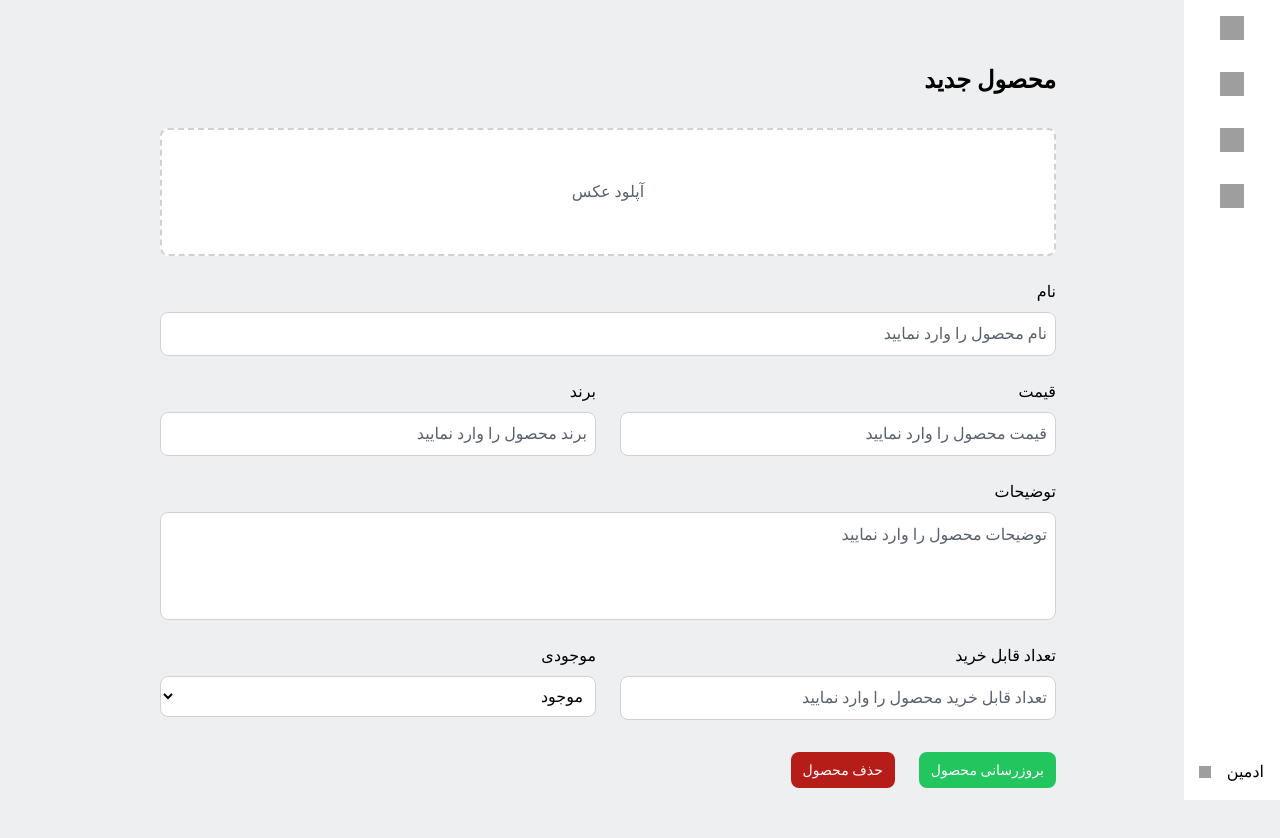
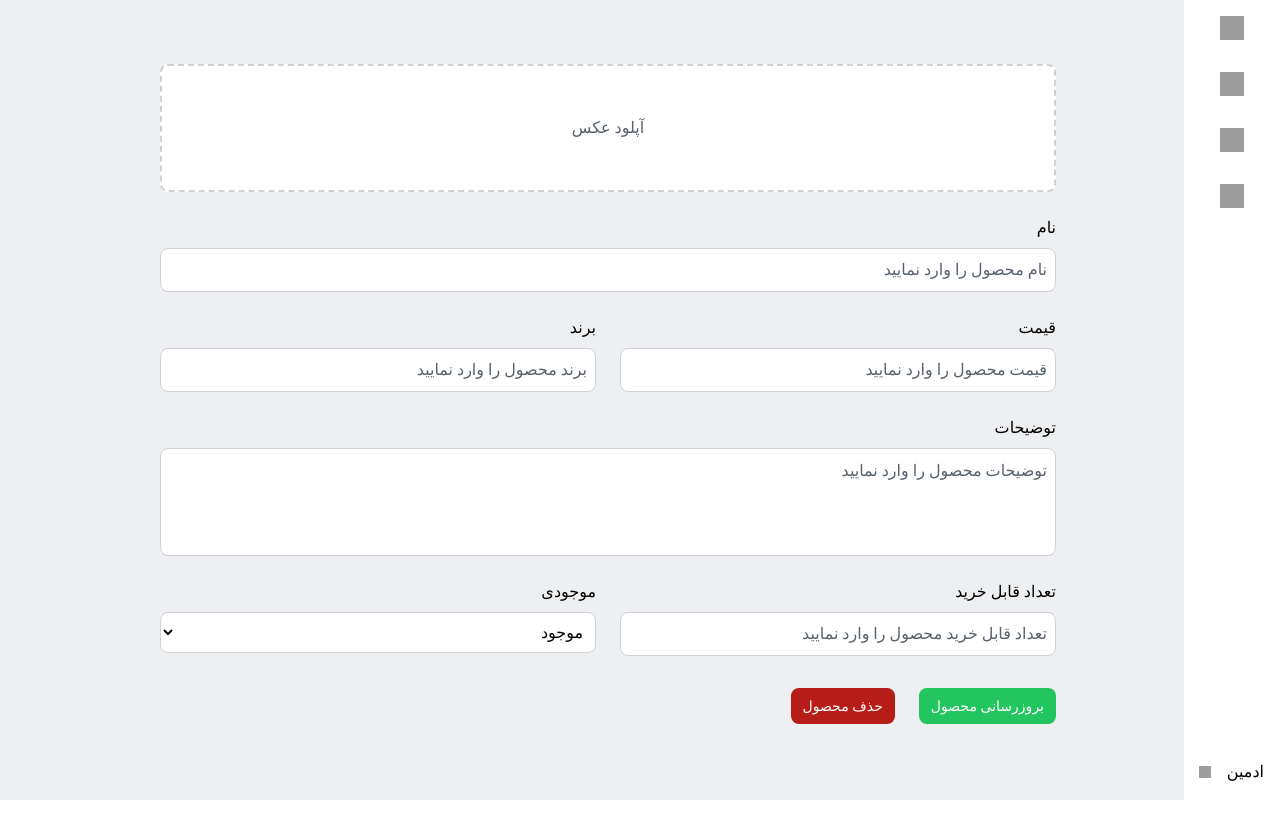
Before and after one commit to reihaebra/QBC10-Group5-6-project2, a React (Vite) app: page /admin/edit-product in a window 1280 px wide. Shown: the top 838 px of the page. After the commit the page ends 800 px from the top, so only its background shows below. Built offline with nearby package versions, Linux system fonts and the light colour scheme; grey boxes are pictures that could not be loaded; a web font is replaced by a local one.

Commit message:
fix: move header from ProductForm to CreateProduct page

```diff
--- a/src/components/ProductForm.tsx
+++ b/src/components/ProductForm.tsx
@@ -29,12 +29,6 @@
       text-primary-text-light dark:text-[var(--color-primary-text-dark)]"
     >
       <div className="grid grid-cols-1 md:grid-cols-2 gap-6">
-        <h1
-          className="font-semibold text-primary-text-light text-2xl leading-8 pb-2
-        dark:text-[var(--color-primary-text-dark)]"
-        >
-          محصول جدید
-        </h1>
         <div className="md:col-span-2 flex flex-col items-center">
           <div className="w-full max-w-3xl rounded-lg">
             {image && (
--- a/src/pages/CreateProduct.tsx
+++ b/src/pages/CreateProduct.tsx
@@ -47,6 +47,12 @@
         </Sidebar>
       </aside>
       <main className="w-full max-w-4xl">
+        <h1
+          className="font-semibold text-primary-text-light text-2xl leading-8 mb-8
+        dark:text-[var(--color-primary-text-dark)]"
+        >
+          محصول جدید
+        </h1>
         <ProductForm
           formData={formData}
           image={image}
```
